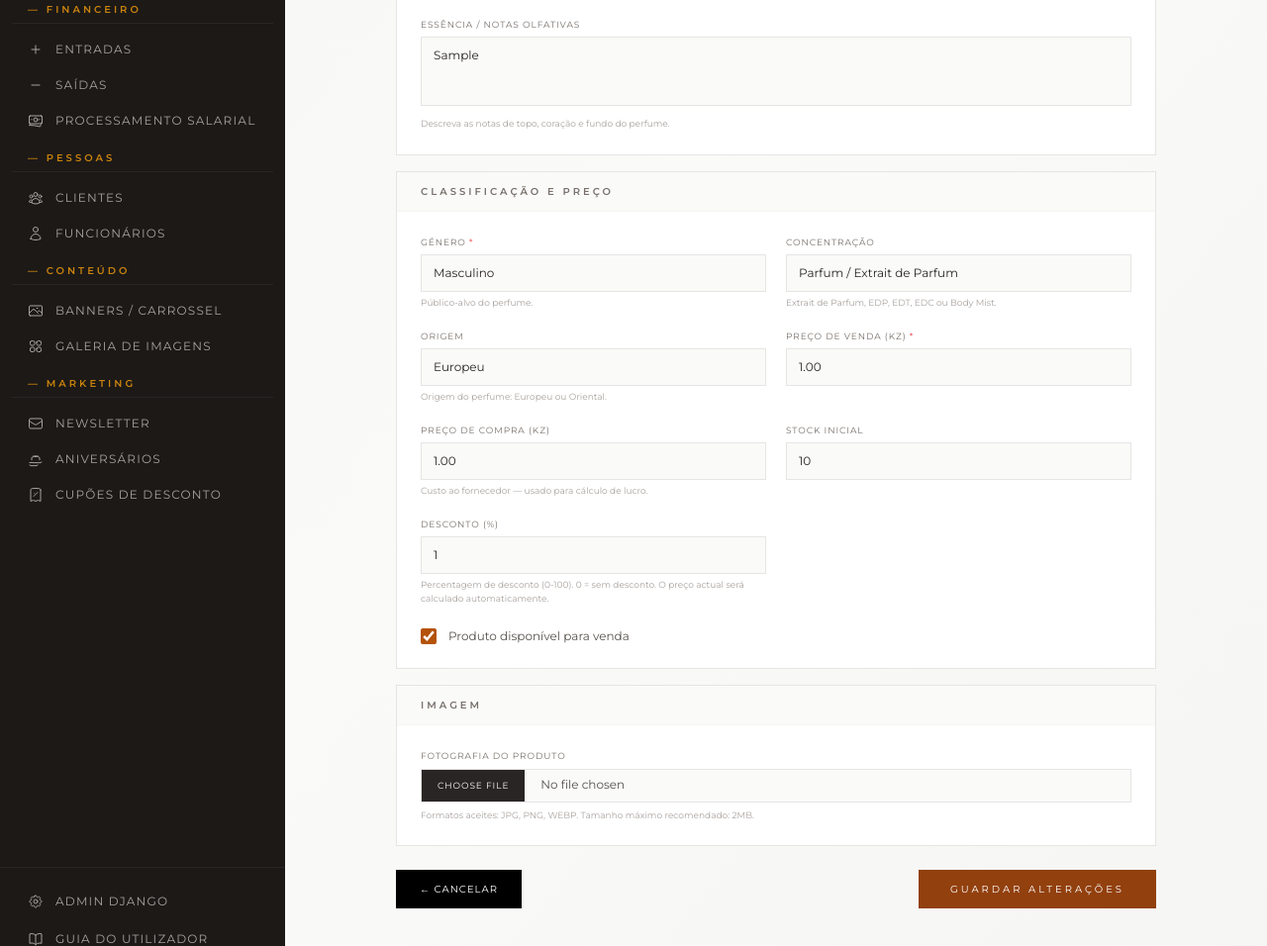
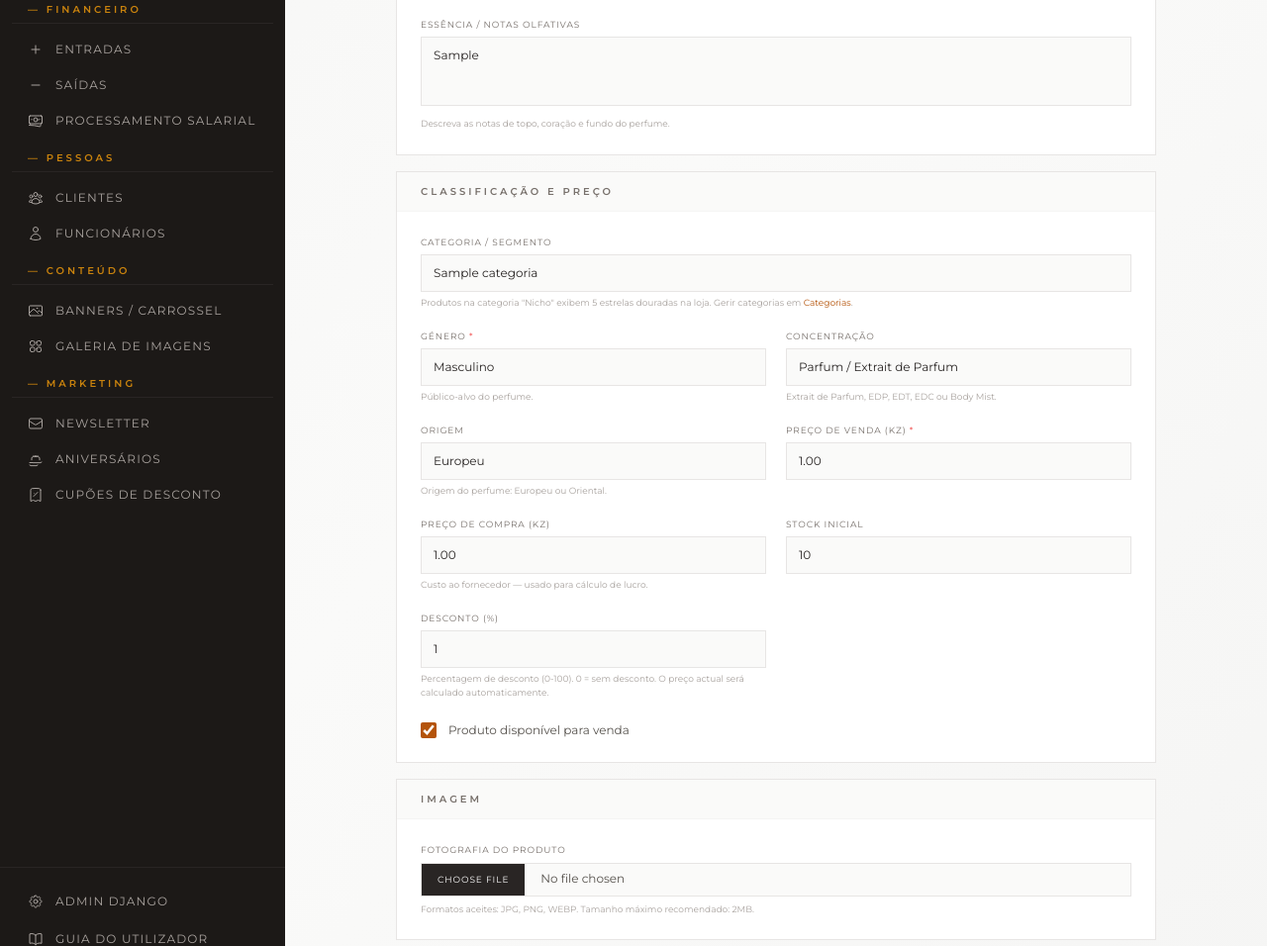
Before and after one commit to IVANCSILVA/perfumariadp, a Django app: page /gestao/produtos/1/editar/ in a window 1280 px wide. Shown: the part 574-1530 px from the top of the page at 99% size. Run offline with Django 5.2, Linux system fonts and the light colour scheme; a user stored in the database is signed in; tables that the repository leaves empty hold one stand-in row (values such as "Sample post"); some libraries are stand-ins or nearby versions; some web fonts are replaced.

Commit message:
feat: adiciona campo categoria no form de produto + actualiza guia com 4 novas secões

```diff
--- a/loja/templates/gestao/produto_form.html
+++ b/loja/templates/gestao/produto_form.html
@@ -120,6 +120,19 @@
                 <h2 class="text-[10px] uppercase tracking-[0.3em] text-stone-500 font-semibold">Classificação e Preço</h2>
             </div>
             <div class="px-6 py-6 grid grid-cols-1 md:grid-cols-2 gap-5">
+
+                <!-- Categoria (Nicho, Designer, etc.) -->
+                <div class="md:col-span-2">
+                    <label class="block text-[9px] uppercase tracking-widest text-stone-500 mb-1.5">Categoria / Segmento</label>
+                    <select name="categoria"
+                            class="w-full px-3 py-2.5 text-xs bg-stone-50 border border-stone-200 text-stone-800 focus:outline-none focus:border-amber-500 transition-colors appearance-none">
+                        <option value="">— Sem categoria —</option>
+                        {% for c in categorias %}
+                        <option value="{{ c.id }}" {% if post.categoria == c.id|stringformat:"s" %}selected{% endif %}>{{ c.nome }}</option>
+                        {% endfor %}
+                    </select>
+                    <p class="mt-1 text-[9px] text-stone-400">Produtos na categoria "Nicho" exibem 5 estrelas douradas na loja. Gerir categorias em <a href="{% url 'gestao_categorias' %}" class="text-amber-700 hover:underline">Categorias</a>.</p>
+                </div>
 
                 <!-- Género (público-alvo) -->
                 <div>
```
